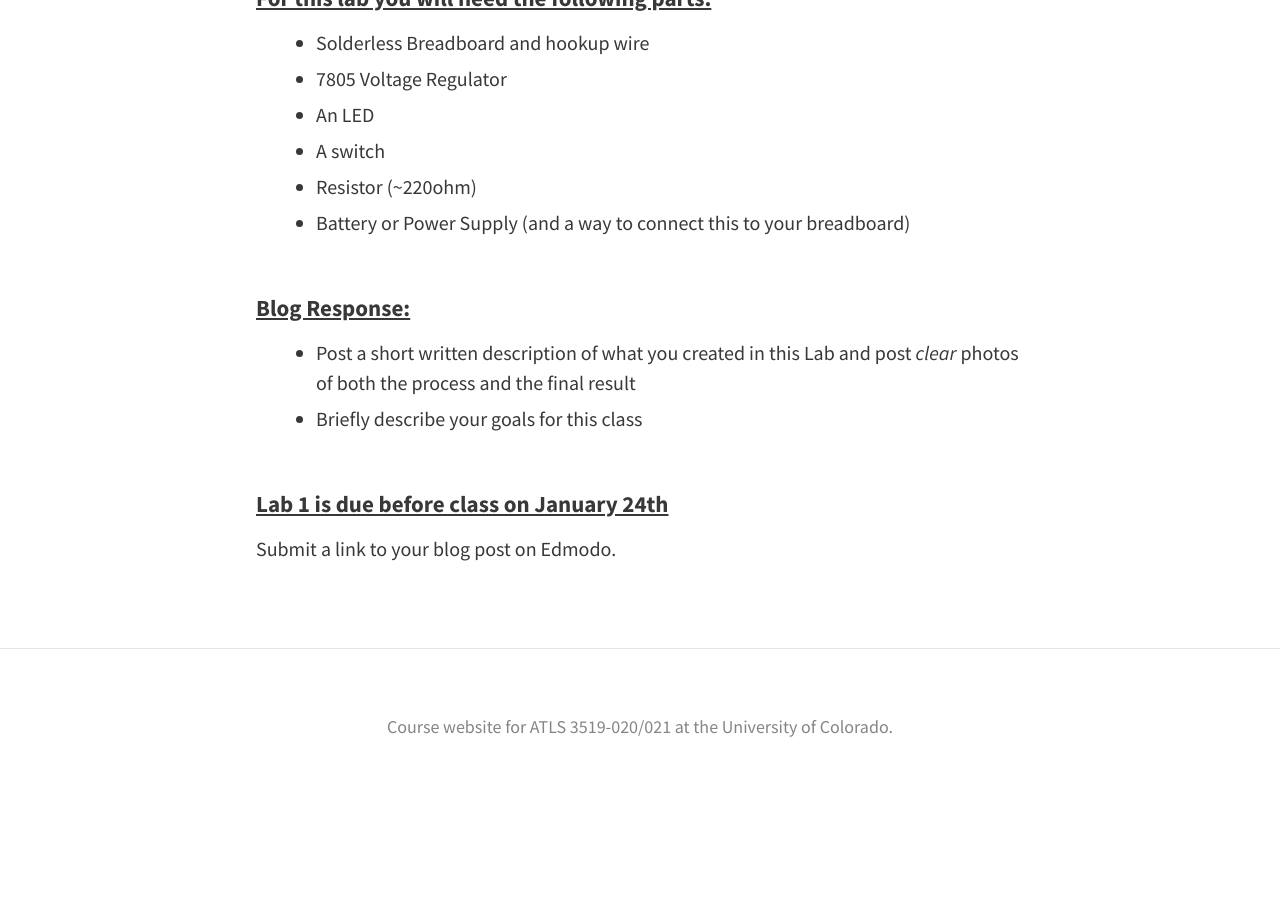
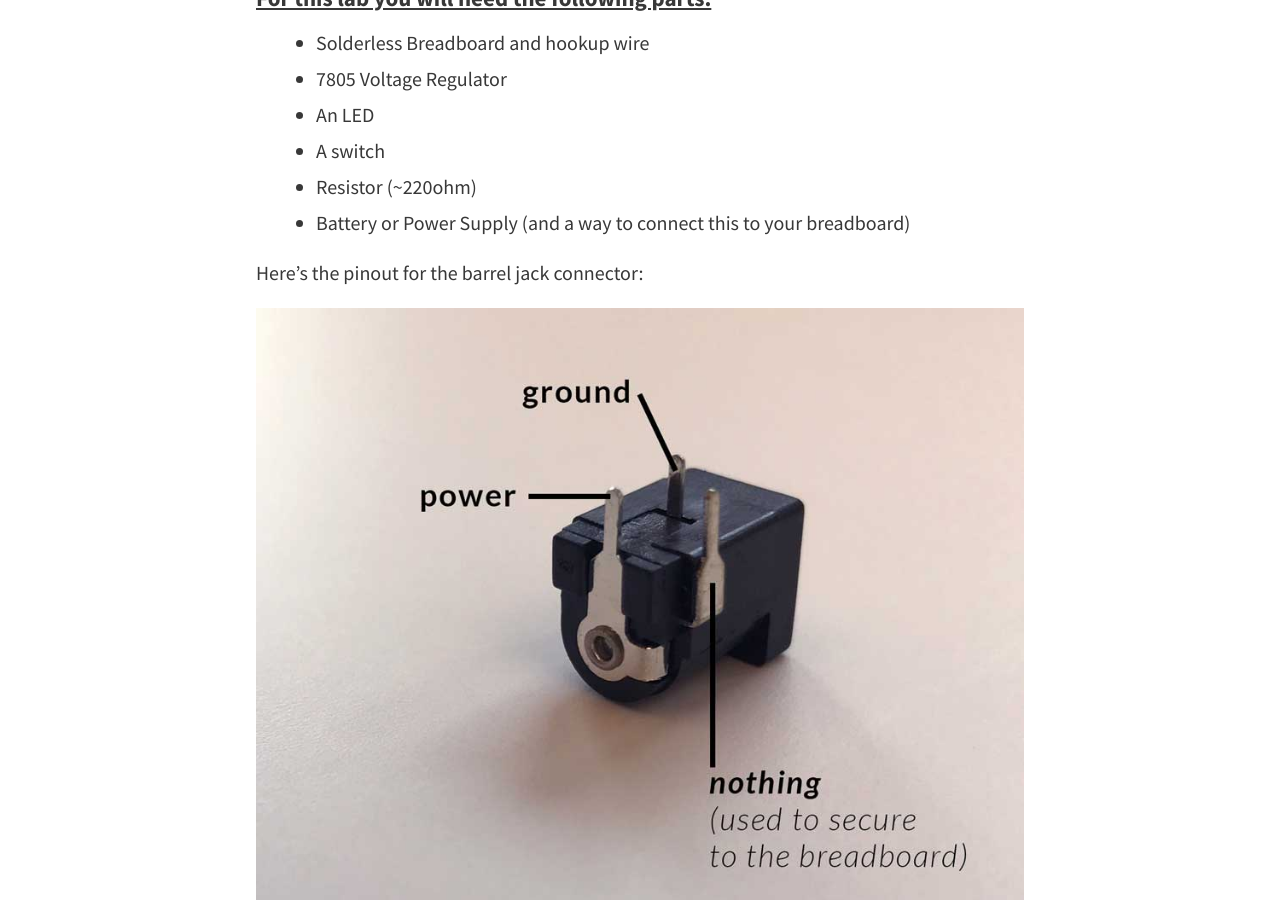
Before and after one commit to coloringchaos/object-spring-17, a Jekyll site: the page built from _posts/2017-1-6-lab1.md, in a window 1280 px wide and 900 px high, scrolled down 899 px. Built offline with Jekyll 4.4.1, drawn with Linux system fonts in a browser that asks for light colours; nearby versions of some CDN libraries; before the commit the page ends 1703 px from its top, so only the background shows below that.

Commit message:
lab 1 update

```diff
--- a/_posts/2017-1-6-lab1.md
+++ b/_posts/2017-1-6-lab1.md
@@ -29,6 +29,11 @@ Using a breadboard, build a circuit that uses a switch to light an LED (or a few
 + Resistor (~220ohm)
 + Battery or Power Supply (and a way to connect this to your breadboard)
 
+Here's the pinout for the barrel jack connector:
+
+![barrel jack to breadboard connector](../img/barrel-jack.jpg "Logo Title Text 1")
+
+
 #### Blog Response:
 
 + Post a short written description of what you created in this Lab and post *clear* photos of both the process and the final result
```
Also changed, not shown: img/barrel-jack.jpg (added).
